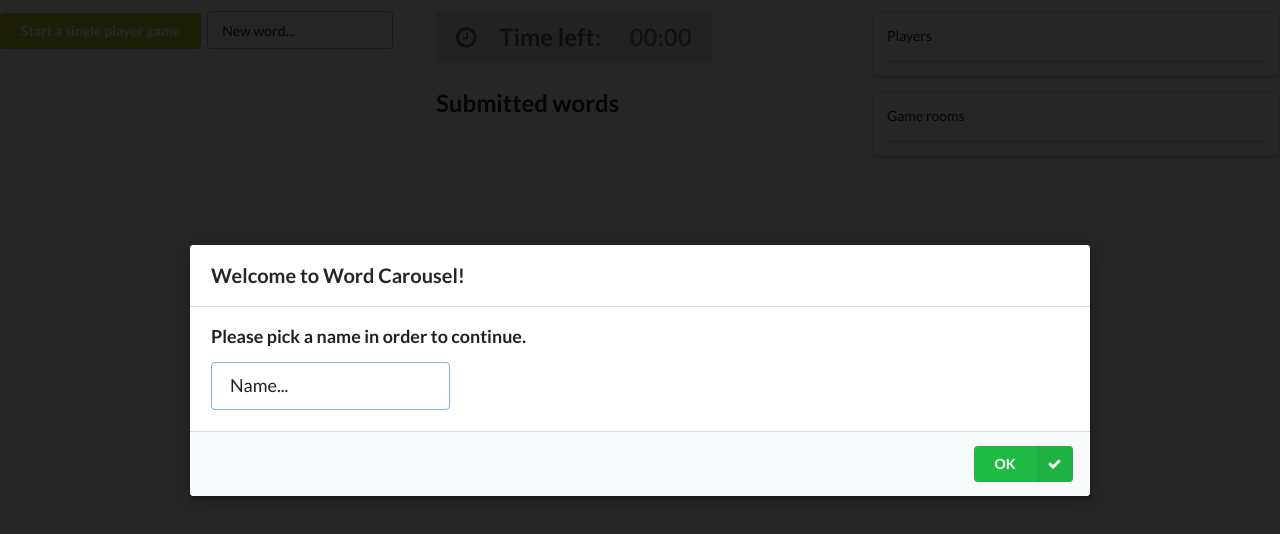
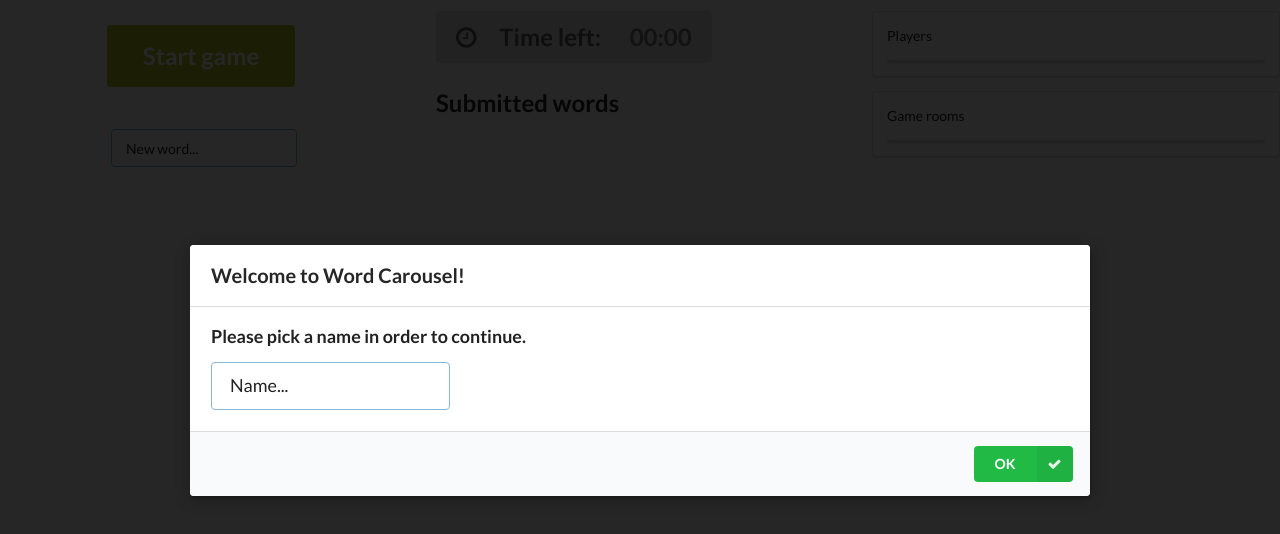
Before and after one commit to mihai-varga/MPS2015-proiect-1, a website: page index.html in a window 1280 px wide. Shown: the part 30-564 px from the top of the page. Drawn offline with nearby package versions, Linux system fonts and the light colour scheme; files that its build step writes are made by us from their sources.

Commit message:
Centered start game button.

```diff
--- a/index.html
+++ b/index.html
@@ -50,11 +50,15 @@
 <h2 class="ui center aligned header">Basic Responsive</h2>
 <div class="ui three column stackable grid">
   <div class="column">
-      <button id="startSinglePlayer" class="ui olive button" onclick="C.player.onStartSinglePlayer()">
-        Start a single player game
-      </button>
-      <div class="ui input focus">
-        <input type="text" placeholder="New word..." id="newWord" onkeypress="C.player.onWordInput(event)">
+      <div class="ui center aligned basic segment">
+          <button id="startSinglePlayer" class="ui massive olive button" onclick="C.player.onStartSinglePlayer()">
+            Start game
+          </button>
+      </div>
+      <div class="ui center aligned basic segment">
+          <div class="ui input focus">
+            <input type="text" placeholder="New word..." id="newWord" onkeypress="C.player.onWordInput(event)">
+          </div>
       </div>
   </div>
   <div class="column">
```
